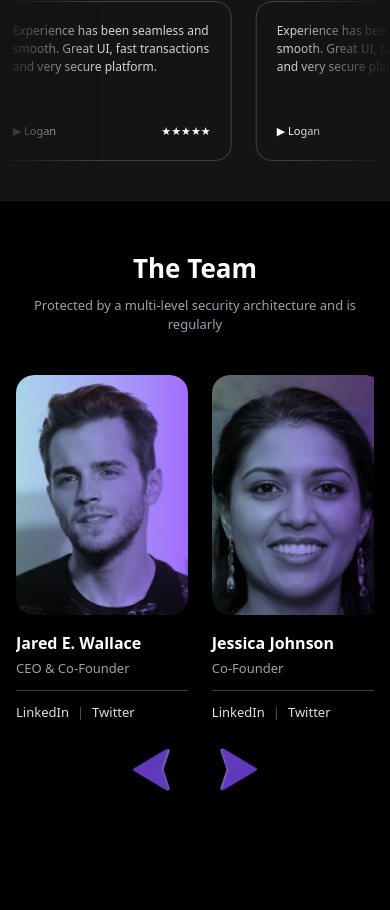
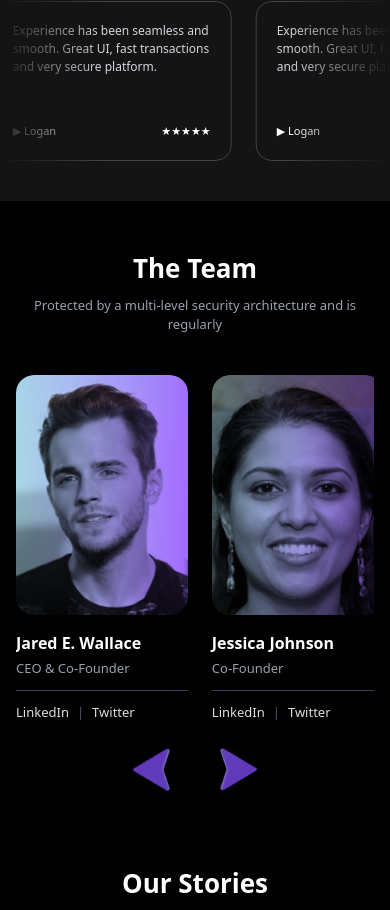
Before and after one commit to yashsharma499/figma-ui, a React (Vite) app: page / in a window 390 px wide. Shown: the part 5274-6184 px from the top of the page. Built offline with nearby package versions, Linux system fonts and the light colour scheme.

Commit message:
fixed team section

```diff
--- a/src/components/ReviewsAndTeam.jsx
+++ b/src/components/ReviewsAndTeam.jsx
@@ -45,7 +45,9 @@ export default function ReviewsAndTeam() {
 
 {/* ============================= TEAM SECTION ============================= */}
 
-      <div className="w-full bg-black mt-10 pt-12 pb-10 px-4 sm:px-6 lg:px-20 text-center min-h-[692px]">
+      {/* <div className="w-full bg-black mt-10 pt-12 pb-10 px-4 sm:px-6 lg:px-20 text-center min-h-[692px]"> */}
+{/* <div className="w-full bg-black mt-10 pt-12 pb-2 sm:pb-8 lg:pb-10 px-4 sm:px-6 lg:px-20 text-center min-h-[692px]"> */}<div className="w-full bg-black mt-10 pt-12 pb-2 sm:pb-8 lg:pb-10 px-4 sm:px-6 lg:px-20 text-center
+     min-h-auto lg:min-h-[692px]">
 
         <h2 className="text-white text-[26px] sm:text-[30px] md:text-[34px] font-semibold">The Team</h2>
         <p className="text-gray-400 text-[13px] sm:text-[15px] mt-2 max-w-[400px] mx-auto">
```
